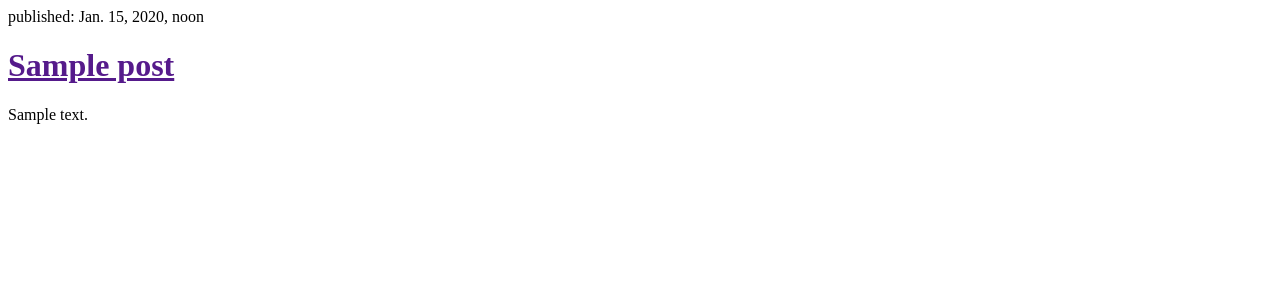
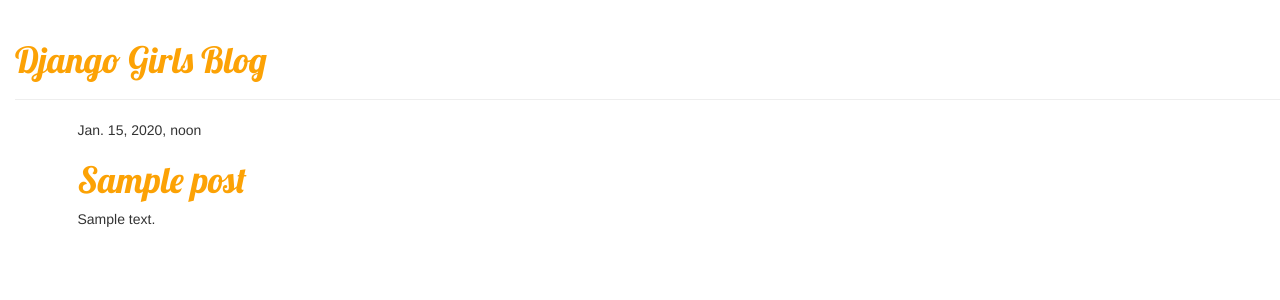
Before and after one commit to mrbloom/django-girl-tutorial, a Django app: template blog/templates/blog/post_list.html in a window 1280 px wide. Shown: the top 300 px of the page. Run offline with Django 3.2, Linux system fonts and the light colour scheme; the template is opened without the code that fills it: values that come from a table or form of the project are taken from there, others are empty; tables that the repository leaves empty hold one stand-in row (values such as "Sample post"); some libraries are stand-ins or nearby versions.

Commit message:
add templates

```diff
--- /dev/null
+++ b/blog/static/css/blog.css
@@ -0,0 +1,8 @@
+h1 a {
+    color: #FCA205;
+    font-family: 'Lobster';
+}
+
+body {
+    padding-left: 15px;
+}
--- /dev/null
+++ b/blog/templates/blog/base.html
@@ -0,0 +1,23 @@
+{% load staticfiles %}
+<html>
+    <head>
+        <title>Django Girls blog</title>
+        <link rel="stylesheet" href="//maxcdn.bootstrapcdn.com/bootstrap/3.2.0/css/bootstrap.min.css">
+        <link rel="stylesheet" href="//maxcdn.bootstrapcdn.com/bootstrap/3.2.0/css/bootstrap-theme.min.css">
+        <link href='//fonts.googleapis.com/css?family=Lobster&subset=latin,latin-ext' rel='stylesheet' type='text/css'>
+        <link rel="stylesheet" href="{% static 'css/blog.css' %}">
+    </head>
+    <body>
+        <div class="page-header">
+            <h1><a href="/">Django Girls Blog</a></h1>
+        </div>
+        <div class="content container">
+            <div class="row">
+                <div class="col-md-8">
+                {% block content %}
+                {% endblock %}
+                </div>
+            </div>
+        </div>
+    </body>
+</html>
--- a/blog/templates/blog/post_list.html
+++ b/blog/templates/blog/post_list.html
@@ -1,14 +1,14 @@
-<html>
-    <head>
-        <title>Django Girls blog</title>
-    </head>
-    <body>
-		{% for post in posts %}
-		    <div>
-		        <p>published: {{ post.published_date }}</p>
-		        <h1><a href="">{{ post.title }}</a></h1>
-		        <p>{{ post.text|linebreaksbr }}</p>
-		    </div>
-		{% endfor %}
-    </body>
-</html>
+
+{% extends 'blog/base.html' %}
+
+{% block content %}
+	{% for post in posts %}
+	    <div class="post">
+	        <div class="date">
+	            {{ post.published_date }}
+	        </div>
+	        <h1><a href="{% url 'post_detail' pk=post.pk %}">{{ post.title }}</a></h1>
+	        <p>{{ post.text|linebreaksbr }}</p>
+	    </div>
+	{% endfor %}
+{% endblock %}
--- a/blog/urls.py
+++ b/blog/urls.py
@@ -3,4 +3,5 @@ from . import views
 
 urlpatterns = [
     url(r'^$', views.post_list, name='post_list'),
+    url(r'^post/(?P<pk>[0-9]+)/$', views.post_detail, name='post_detail'),
 ]
--- a/mysite/settings.py
+++ b/mysite/settings.py
@@ -104,7 +104,7 @@ AUTH_PASSWORD_VALIDATORS = [
 # Internationalization
 # https://docs.djangoproject.com/en/2.0/topics/i18n/
 
-LANGUAGE_CODE = 'en-us'
+LANGUAGE_CODE = 'uk-ua'
 
 TIME_ZONE = 'Europe/Kiev'
 
```
Also changed, not shown: blog/templates/blog/post_detail.html (added, +13 -0 lines), blog/views.py (+5 -4 lines).
